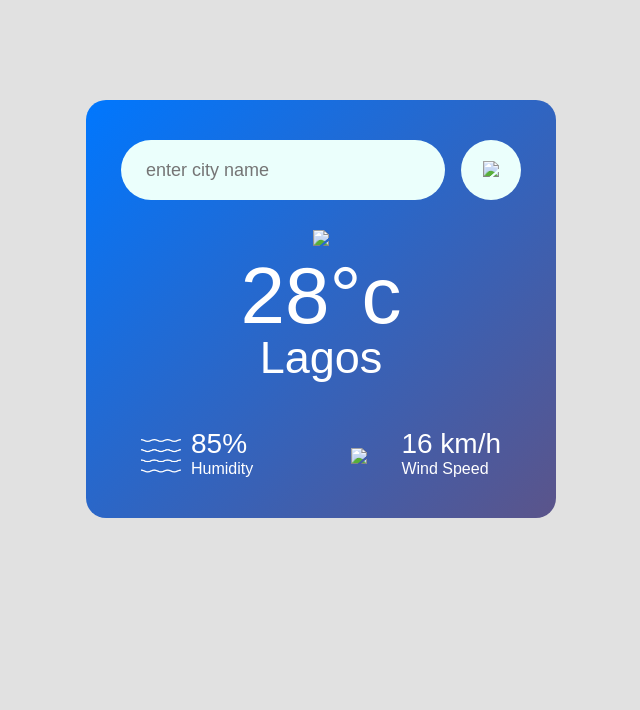
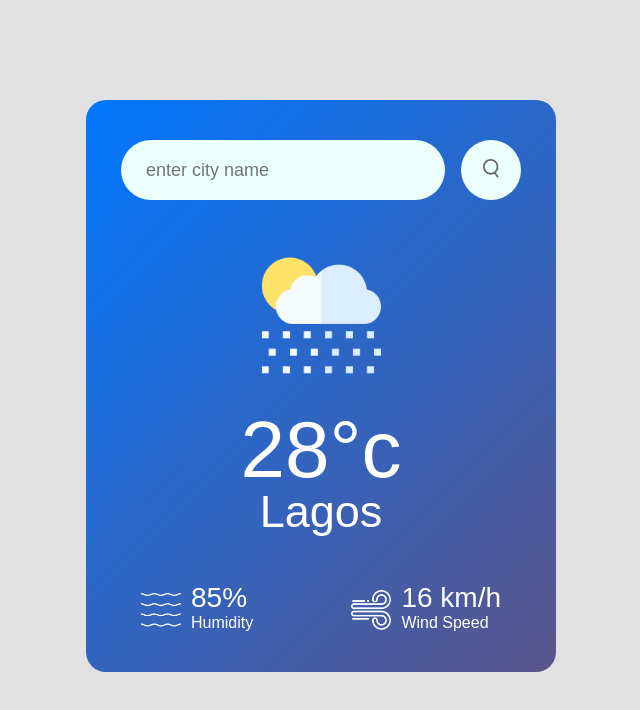
Before and after one commit to mutiatt/portfolio.github.io, a plain HTML site: page weather-app/index.html in a window 1280 px wide. Shown: the whole page, without its empty margins (319-959 px from the left). Drawn offline with Linux system fonts and the light colour scheme; files whose address does not match are found by name.

Commit message:
Fixed submodule issue

```diff
--- a/weather-app/index.html
+++ b/weather-app/index.html
@@ -11,10 +11,10 @@
     <div class="card">
         <div class="search">
             <input type="text" placeholder="enter city name" spellcheck="false">
-            <button><img src="images/search.png"></button>
+            <button><img src="search.png"></button>
         </div>
         <div class="weather">
-            <img src="images/rain.png" class="weather-icon">
+            <img src="rain.png" class="weather-icon">
             <h1 class="temp">28°c</h1>
             <h2 class="city">Lagos</h2>
             <div class="details">
@@ -26,7 +26,7 @@
                     </div>
                 </div>
                 <div class="col">
-                    <img src="images/wind.png">
+                    <img src="wind.png">
                     <div>
                         <p class="wind">16 km/h</p>
                         <p>Wind Speed</p>
```
Also changed, not shown: 1 other file.
